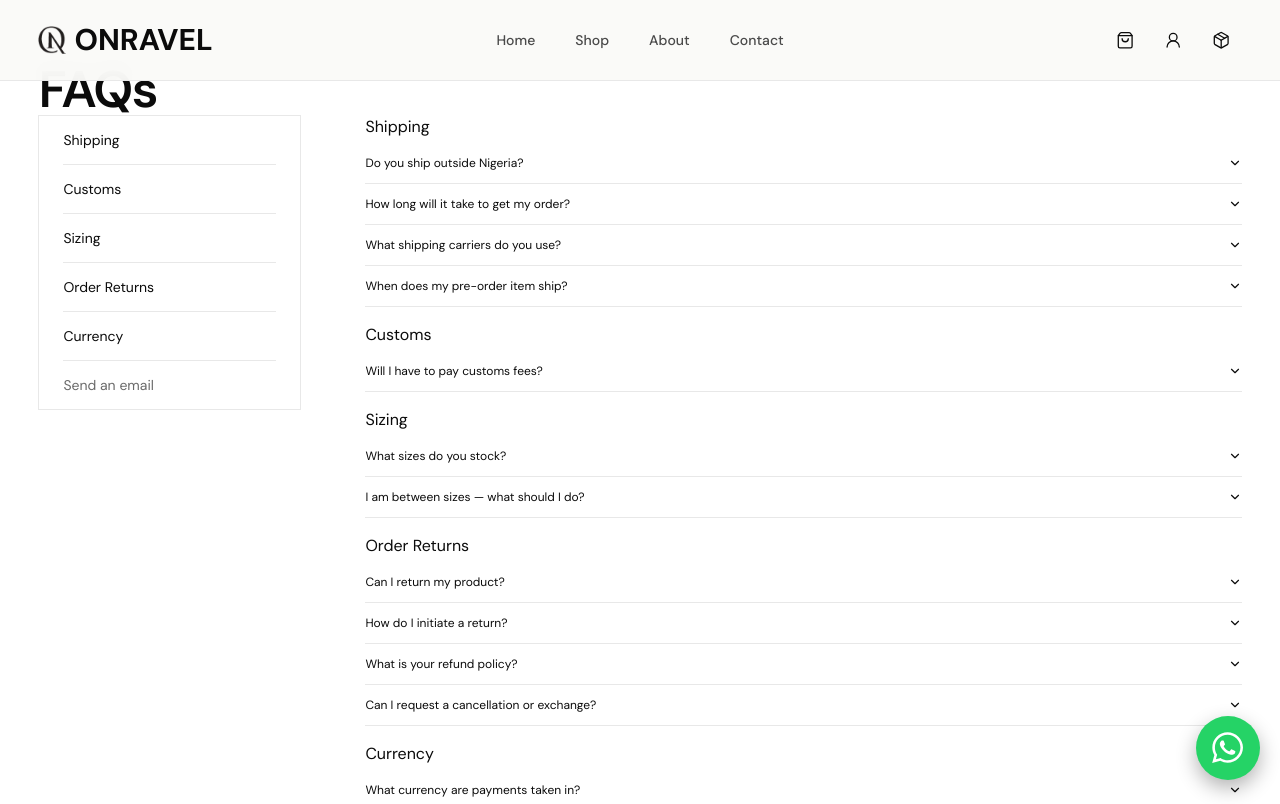
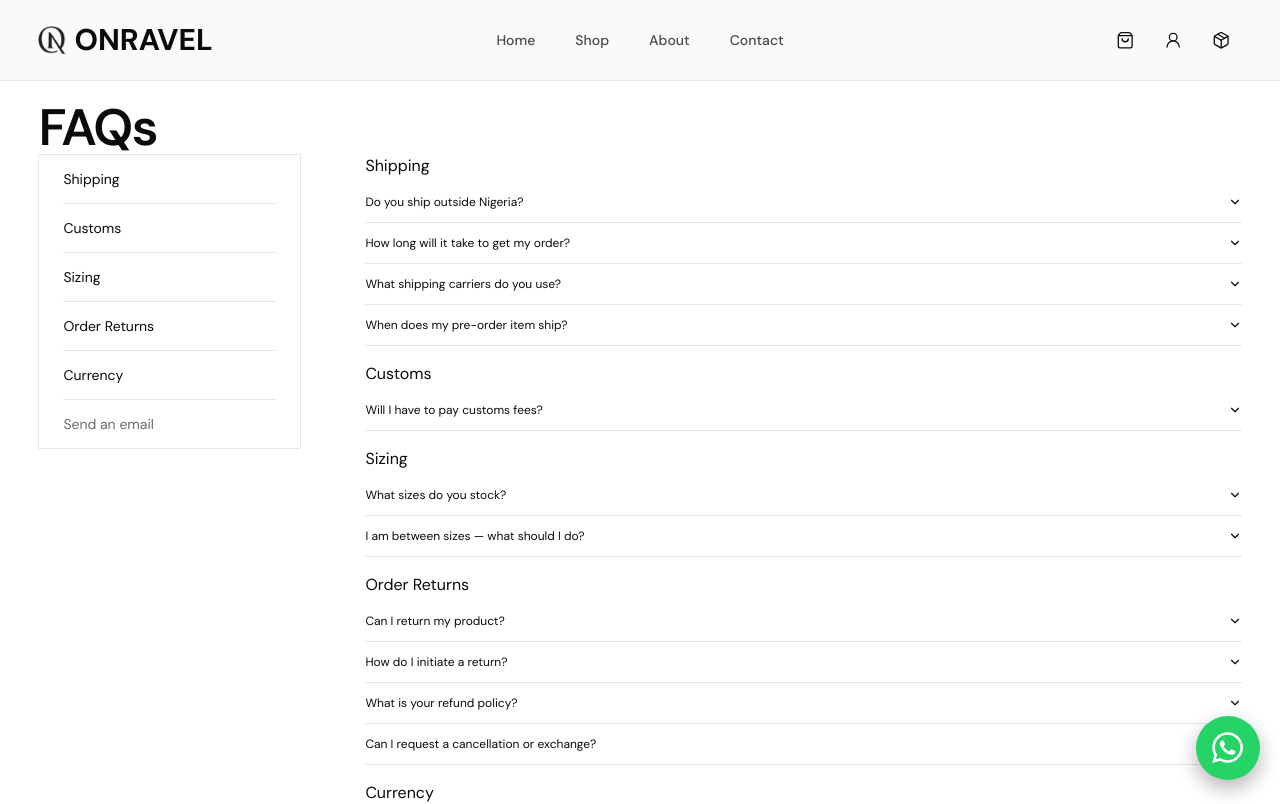
Before and after one commit to Ugochukwu111/onravel, a Next.js app: page /faq in a window 1280 px wide. Shown: the top 804 px of the page. Built offline with nearby package versions, Linux system fonts and the light colour scheme.

Commit message:
add FAQ page

```diff
--- a/app/faq/page.tsx
+++ b/app/faq/page.tsx
@@ -3,7 +3,7 @@ import FAQ from "@/app/home/FAQ";
 export default function FAQPage() {
   return (
     <main className="flex-1">
-      <FAQ />
+      <FAQ pageTop />
     </main>
   );
 }
```
